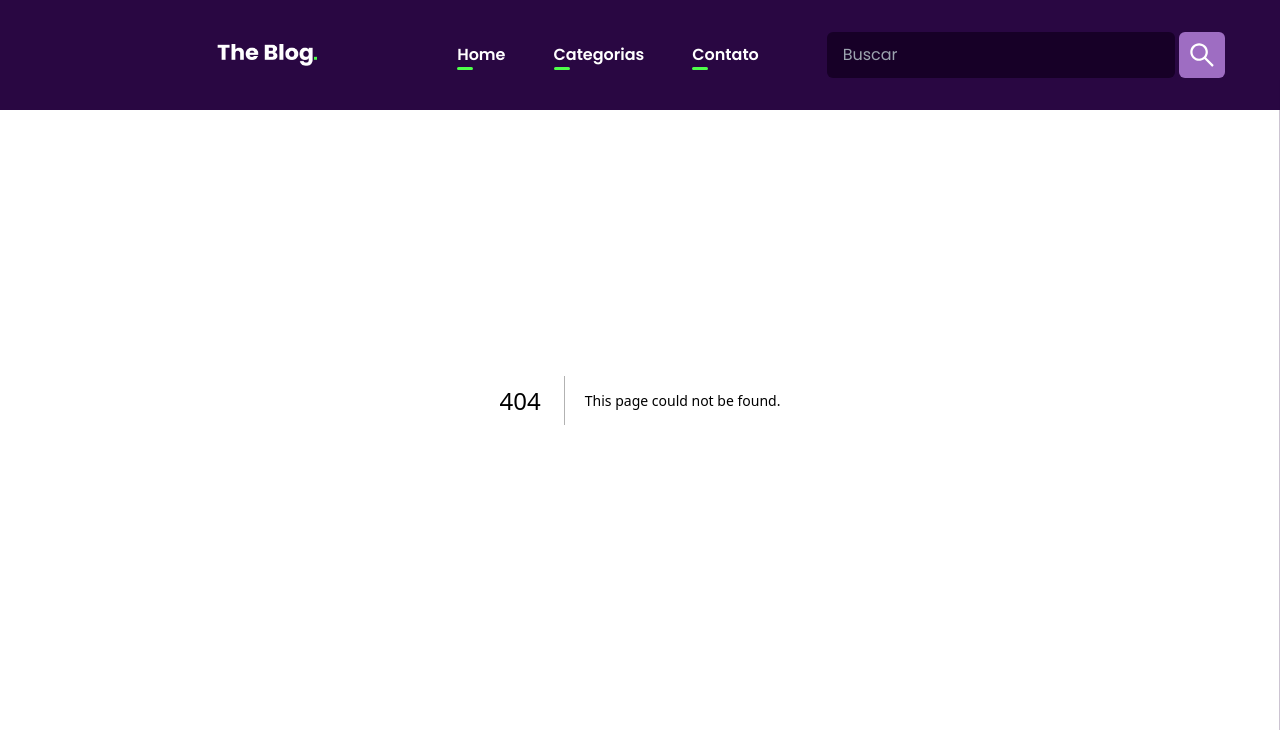
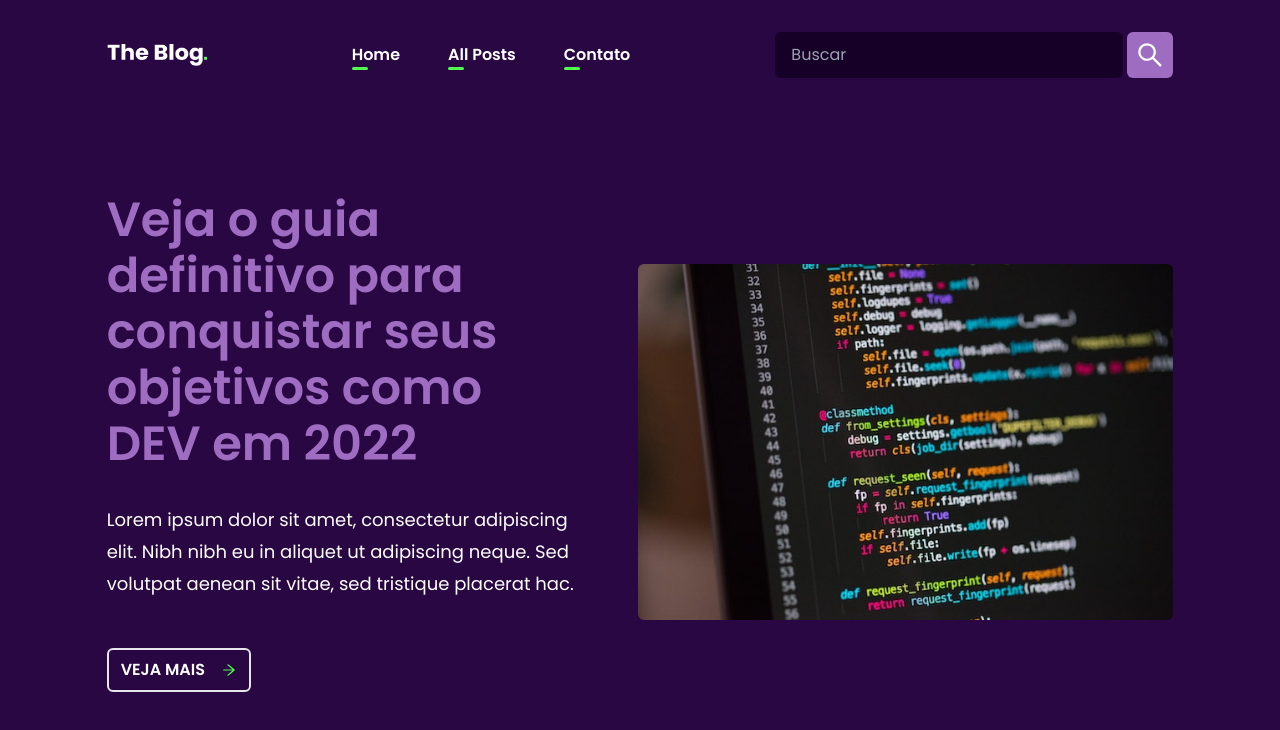
Before and after one commit to roberiof/atom-blog, a Next.js app in the folder atom-challenge/: page /components/home/Hero in a window 1280 px wide. Before the commit this address had no page. Shown: the top 730 px of the page. Built offline with nearby package versions, Linux system fonts and the light colour scheme.

Commit message:
feat: add hero section

```diff
--- /dev/null
+++ b/atom-challenge/pages/AllPosts.tsx
@@ -0,0 +1,11 @@
+import React from 'react'
+
+const AllPosts = () => {
+  return (
+    <div>
+
+    </div>
+  )
+}
+
+export default AllPosts
--- a/atom-challenge/pages/_app.tsx
+++ b/atom-challenge/pages/_app.tsx
@@ -14,7 +14,7 @@ export default function App({ Component, pageProps }: AppProps) {
   }, [])
 
   return (
-    <main className={poppins.className}>
+    <main className={`${poppins.className} w-full min-h-screen`}>
       <Header/>
       <Component {...pageProps} />
     </main>
--- a/atom-challenge/pages/components/header/Header.tsx
+++ b/atom-challenge/pages/components/header/Header.tsx
@@ -1,5 +1,4 @@
-'use-client';
-import React, { useEffect, useRef, useState } from 'react'
+import React, { useRef, useState } from 'react'
 import Image from 'next/image'
 import Link from 'next/link'
 import SearchPosts from './SearchPosts'
@@ -8,51 +7,44 @@ const Header = () => {
   const [ IsMenuOpened , setIsMenuOpened ] = useState<boolean>(false)
   const header = useRef<HTMLElement>(null)
 
-  useEffect( () => {
-    if(header?.current !== null){
-      if (IsMenuOpened){
-        header.current.style.position = 'fixed'
-      } else{
-        header.current.style.position = 'absolute'
-      }
-    }
-  }, [IsMenuOpened])
-
   return (
     <>
-      <header className='bg-primary wrapper-header-hero grid grid-cols-2 lg:grid-cols-3 justify-items-start md:justify-items-center items-center w-full gap-' ref={header}>
+      <div className='bg-primary fixed w-full z-10'>
+        <header className='wrapper-header-hero flex justify-between items-center' ref={header}>
+            <Link href='/'>
                 <Image
                     src="/logo.png"
                     width={100}
                     height={100}
                     alt="Logo"
                 />
+            </Link>
 
-          <div className='hidden lg:flex gap-8 place-self-center mr-16'>
-              <Link className="headerLink" href={'/'}> Home </Link>
-              <Link className="headerLink" href={'/Categories'}> Categorias </Link>
-              <Link className="headerLink" href={'/Contact'}> Contato </Link>
+            <div className='hidden lg:flex gap-8'>
+                <Link className="headerLink" href={'/'} onClick={() => setIsMenuOpened(false)}> Home </Link>
+                <Link className="headerLink" href={'/AllPosts'} onClick={() => setIsMenuOpened(false)}> All Posts </Link>
+                <Link className="headerLink" href={'/Contact'} onClick={() => setIsMenuOpened(false)}> Contato </Link>
             </div>
+
             <SearchPosts containerStylesForm={'hidden lg:flex'}/>
 
-        <div className='justify-self-end md:justify-self-center'>
+          <div id='wrapperHiddenIcon' className='flex lg:hidden'>
             <button id="burguerMenu" aria-label="Menu Hambúrguer" className={IsMenuOpened ? 'hiddenIcon hiddenIcon-active flex lg:hidden' : 'hiddenIcon flex lg:hidden'} onClick={() => setIsMenuOpened(!IsMenuOpened)}>
                 <div className='flex lg:hidden'></div>
                 <div className='flex lg:hidden'></div>
                 <div className='flex lg:hidden'></div>
             </button>
           </div>
-
         </header>
 
 
         <div className={IsMenuOpened ? 'hiddenMenu hiddenMenu-active' : 'hiddenMenu'}>
-          <Link className="headerLink" href={'/'}> Home </Link>
-          <Link className="headerLink" href={'/Categories'}> Categorias </Link>
-          <Link className="headerLink" href={'/Contact'}> Contato </Link>
+            <Link className="headerLink" href={'/'} onClick={() => setIsMenuOpened(false)}> Home </Link>
+            <Link className="headerLink" href={'/AllPosts'} onClick={() => setIsMenuOpened(false)}> All Posts </Link>
+            <Link className="headerLink" href={'/Contact'} onClick={() => setIsMenuOpened(false)}> Contato </Link>
             <SearchPosts containerStylesForm={'flex lg:hidden mt-8'}/>
         </div>
-
+      </div>
     </>
 
   )
--- /dev/null
+++ b/atom-challenge/pages/components/home/Hero.tsx
@@ -0,0 +1,38 @@
+import Image from 'next/image'
+import Link from 'next/link'
+import React from 'react'
+import { AiOutlineArrowRight } from 'react-icons/ai'
+
+const Hero = () => {
+  return (
+    <>
+    <div className='bg-primary pt-24 pb-24 lg:pt-40 relative'>
+        <section className='wrapper-header-hero flex justify-between items-center gap-x-14'>
+            <div className='w-full xl:w-1/2 flex flex-col gap-8'>
+                <h1 className='font-bold text-secondary' data-aos="fade-up"> Veja o guia definitivo para conquistar seus objetivos como DEV em 2022 </h1>
+                <p className='leading-8' data-aos="fade-up">Lorem ipsum dolor sit amet, consectetur adipiscing elit. Nibh nibh eu in aliquet ut adipiscing neque. Sed volutpat aenean sit vitae, sed tristique placerat hac. </p>
+                <Link href="/AllPosts" className='hover:underline flex w-fit items-center gap-4 cursor-pointer mt-4 border-2 p-2 px-3 rounded-md font-bold hover:border-tertiary transition-all' data-aos="zoom-in">
+                    VEJA MAIS
+                    <AiOutlineArrowRight className='text-tertiary'/>
+                </Link>
+            </div>
+
+            <div className='hidden xl:flex'>
+                <Image
+                    src="/hero-bg.jpg"
+                    width={600}
+                    height={600}
+                    alt="Coding image"
+                    objectFit='cover'
+                    className='object-cover rounded-md'
+                    data-aos="zoom-out"
+                />
+            </div>
+        </section>
+    </div>
+
+    </>
+  )
+}
+
+export default Hero
--- a/atom-challenge/pages/index.tsx
+++ b/atom-challenge/pages/index.tsx
@@ -1,7 +1,9 @@
+import Hero from "./components/home/Hero"
+
 export default function Home() {
   return (
     <>
-
+      <Hero/>
     </>
   )
 }
--- a/atom-challenge/styles/globals.css
+++ b/atom-challenge/styles/globals.css
@@ -3,10 +3,27 @@
 @tailwind utilities;
 
 @layer base{
-    body * {
+    * {
         box-sizing: border-box;
         padding: 0;
         margin: 0;
+    }
+
+    h1{
+        @apply text-4xl sm:text-5xl md:text-5xl text-white ;
+        line-height: 3.5rem !important;
+    }
+
+    h2{
+        @apply text-5xl md:text-7xl font-bold;
+    }
+
+    p{
+        @apply text-base sm:text-lg;
+    }
+
+    .wrapper-header-hero{
+        @apply py-8 m-auto text-white w-5/6 max-w-screen-2xl;
     }
 
     .headerLink {
@@ -115,7 +132,4 @@
         transform: translateX(0) !important;
     }
 
-    .wrapper-header-hero{
-        @apply px-8 lg:px-20 py-8 text-white;
-    }
 }
--- a/atom-challenge/tailwind.config.js
+++ b/atom-challenge/tailwind.config.js
@@ -10,7 +10,6 @@ module.exports = {
         "primaryDarker": '#170027',
         "secondary": "#9E6DC2",
         "tertiary": "#4FFF4B",
-        "outBodyColor": '#394FEF',
       }
     },
   },
```
Also changed, not shown: atom-challenge/public/hero-bg.jpg (added). Lines whose indentation alone changed are shown as unchanged.
